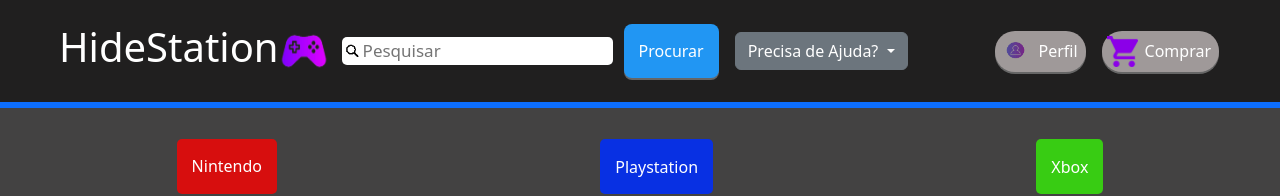
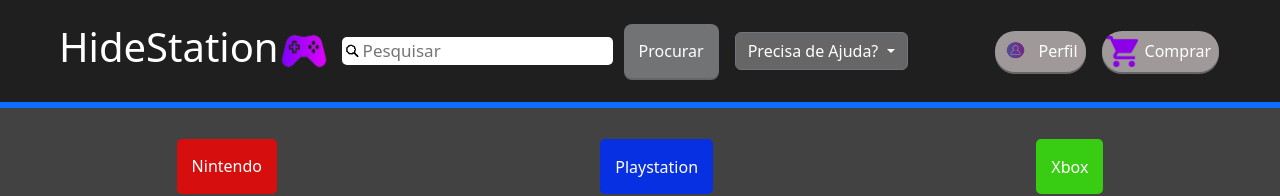
Before and after one commit to DaviTeobaldo/HideStation, a plain HTML site: page html/nintendo.html in a window 1280 px wide. Shown: the top 196 px of the page. Drawn offline with nearby package versions, Linux system fonts and the light colour scheme; files that its build step writes are made by us from their sources; files whose address does not match are found by name.

Commit message:
Update nintendo.html

```diff
--- a/html/nintendo.html
+++ b/html/nintendo.html
@@ -7,7 +7,7 @@
     <title>HideStation</title>
     <link href="https://cdn.jsdelivr.net/npm/bootstrap@5.3.3/dist/css/bootstrap.min.css" rel="stylesheet"
         integrity="sha384-QWTKZyjpPEjISv5WaRU9OFeRpok6YctnYmDr5pNlyT2bRjXh0JMhjY6hW+ALEwIH" crossorigin="anonymous">
-    <link rel="stylesheet" type="text/css" href="estilo.css">
+    <link rel="stylesheet" type="text/css" href="../css/nds_style.css">
     <link rel="icon" href="game-removebg-preview.png" type="image/x-icon">
 </head>
 
```
